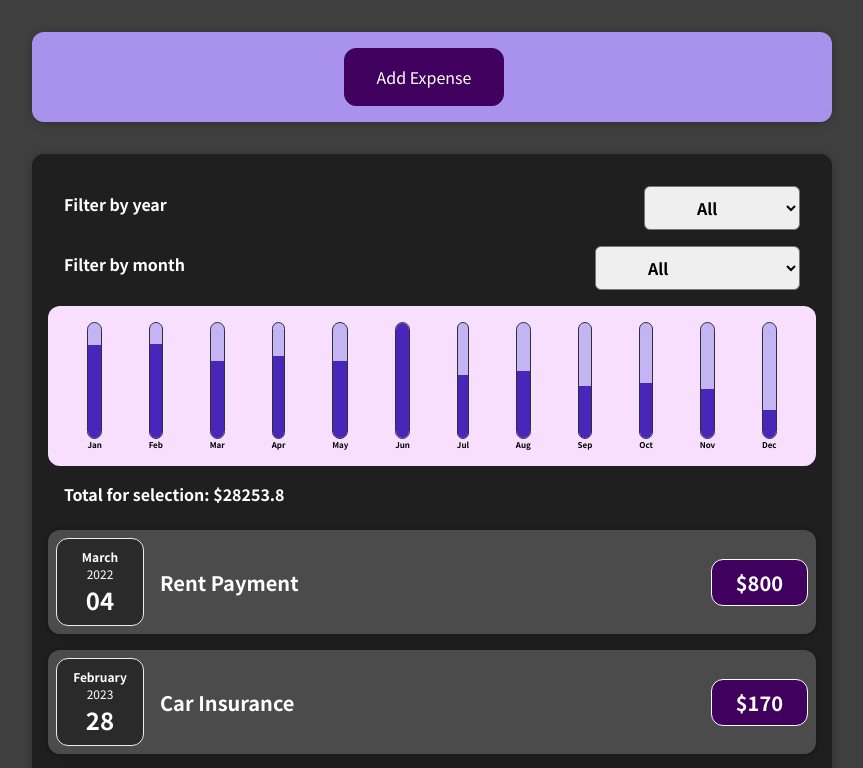
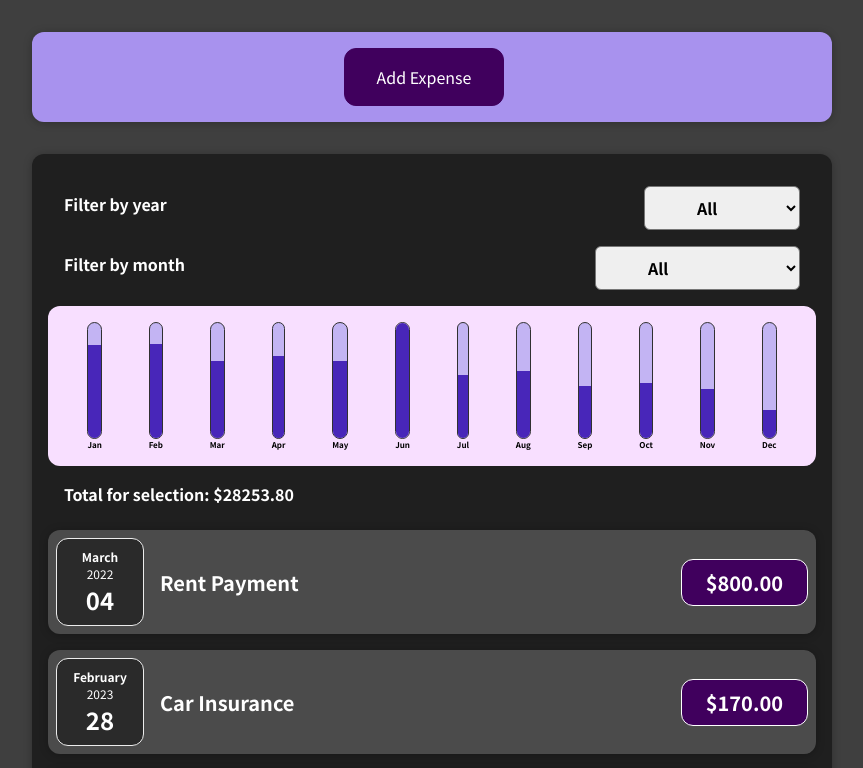
Before and after one commit to dex-devries/finance-app, a React (Create React App) app: page / in a window 1280 px wide. Shown: the top 768 px of the page, without its empty margins (208-1071 px from the left). Built offline with nearby package versions, Linux system fonts and the light colour scheme.

Commit message:
Fixed decimal points for dollar amounts toFixed(2)

```diff
--- a/src/components/Expenses/ExpenseItem.js
+++ b/src/components/Expenses/ExpenseItem.js
@@ -11,7 +11,7 @@ const ExpenseItem = (props) => {
         <ExpenseDate date={props.date} />
         <div className="expense-item__description">
           <h2>{title}</h2>
-          <div className="expense-item__price">${props.amount}</div>
+          <div className="expense-item__price">${props.amount.toFixed(2)}</div>
         </div>
         {/* <button onClick={clickHandler}>Change Title</button> */}
       </Card>
--- a/src/components/Expenses/Total.js
+++ b/src/components/Expenses/Total.js
@@ -2,7 +2,7 @@ const Total = (props) => {
   return (
     <div className="expenses-filter">
       <div className="expenses-filter__control">
-        <label>Total for selection: ${props.total}</label>
+        <label>Total for selection: ${props.total.toFixed(2)}</label>
       </div>
     </div>
   );
```
